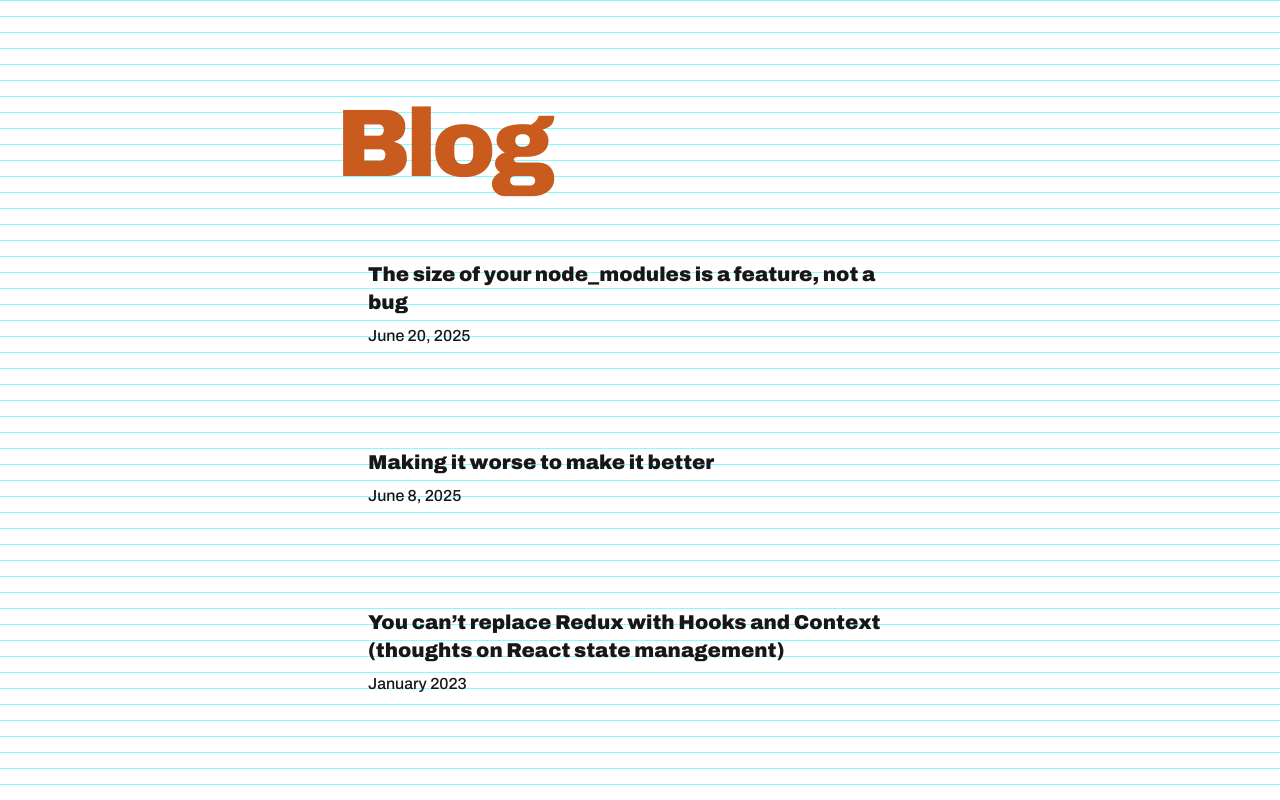
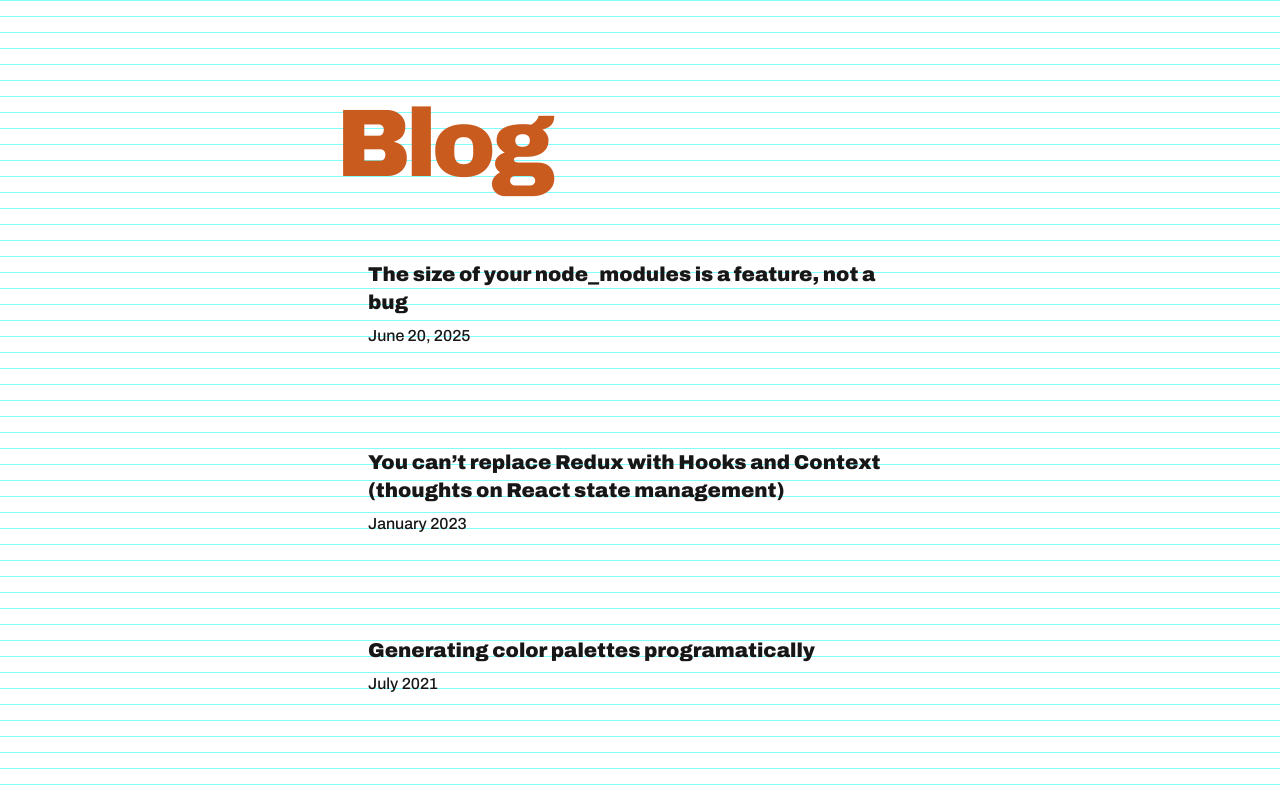
Before and after one commit to AeonFr/francanobr.com, a Next.js app: page /blog in a window 1280 px wide. Shown: the top 800 px of the page. Built offline with nearby package versions, Linux system fonts and the light colour scheme; a web font is replaced by a local one.

Commit message:
remove article

```diff
--- a/app/blog/articles/2025-06-08-making-it-worse-to-make-it-better/page.mdx
+++ /dev/null
@@ -1,23 +0,0 @@
-# Making it worse to make it better
-
-_June 8, 2025_
-
-On a Sunday afternoon, I was entering the city of Barcelona by car. We had traveled during the weekend and we were tired, hoping to arrive home.
-
-I don’t usually drive a car (this was my in-laws’ car I was driving). That’s why, perhaps, I haven’t noticed it before. But it struck me this time: all the stoplights were out-of-sync. Sometimes, as soon as one stoplight went green, the next one would turn red.
-
-This was the Meridiana, an important avenue and a main point of entry to the city. Being forced to wait every 100 meters (or on every corner) was adding significant time to the trip. It was also a very inefficient bottleneck.
-
-Why would anyone not notice something so simple? How hard could it be to synchronize the stoplights?
-
-It felt frustrating, and I complained out loud about it. But to my surprise, my father-in-law told me that it was _intentional_. Sundays are days with low traffic, and governments want to keep it that way. Barcelona, like most of Europe, is a city with high air pollution (it normally surpasses “safe” levels). They realized that if they add friction to drivers, less people would want to drive, and thus, that would result on fewer cars on the roads.
-
-As a front-end developer, I spend most of my time thinking about making things _easier_ to use, _better_ (more performant, with less bottlenecks, more accessible, simpler). The idea of making an aspect of a thing worse on purpose, to improve some other aspect of the thing, is something that makes me slightly uncomfortable.
-
-But however uncomfortable it might make me feel, the truth is that this might work. The logic makes sense:
-
-* Make cities worse for cars
-* Reduce cars on the streets
-* Make cities better for pedestrians and neighbors
-
-It’s unintuitive, but sometimes, we might need to make it worse to make it better.
--- a/app/blog/page.tsx
+++ b/app/blog/page.tsx
@@ -22,11 +22,6 @@ export default function Blog() {
               <li>
                 <BlogLink href="/blog/articles/2025-06-20-the-size-of-your-node-modules-is-a-feature-not-a-bug" date="June 20, 2025">
                   The size of your node_modules is a feature, not a bug
-                </BlogLink>
-              </li>
-              <li>
-                <BlogLink href="/blog/articles/2025-06-08-making-it-worse-to-make-it-better" date="June 8, 2025">
-                  Making it worse to make it better
                 </BlogLink>
               </li>
               <li>
```
